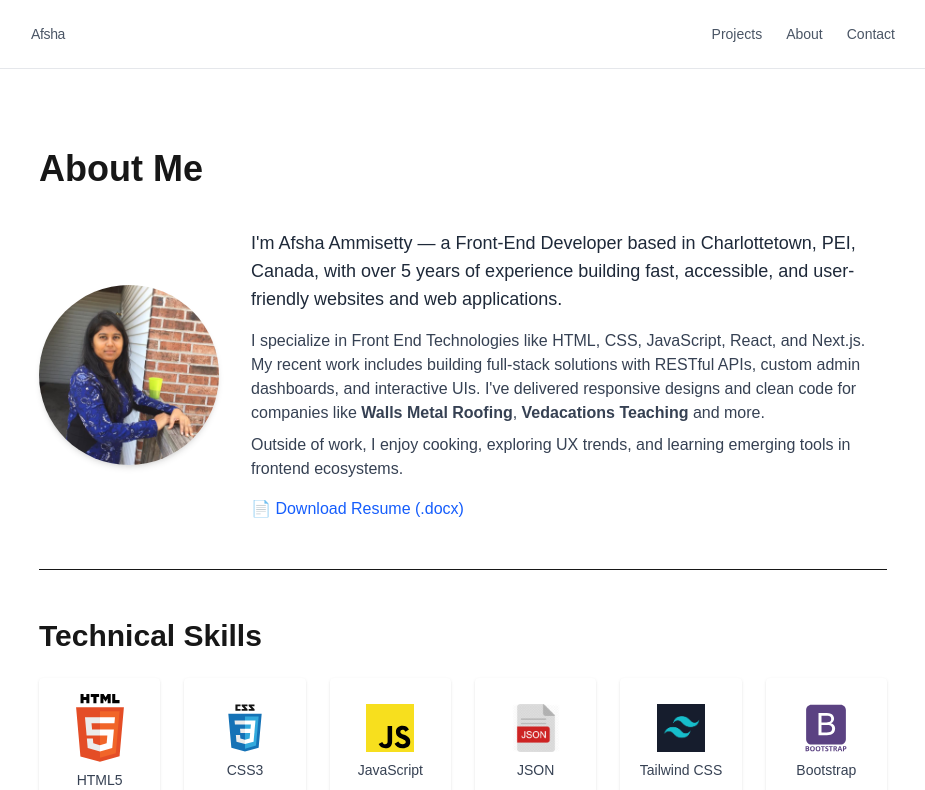
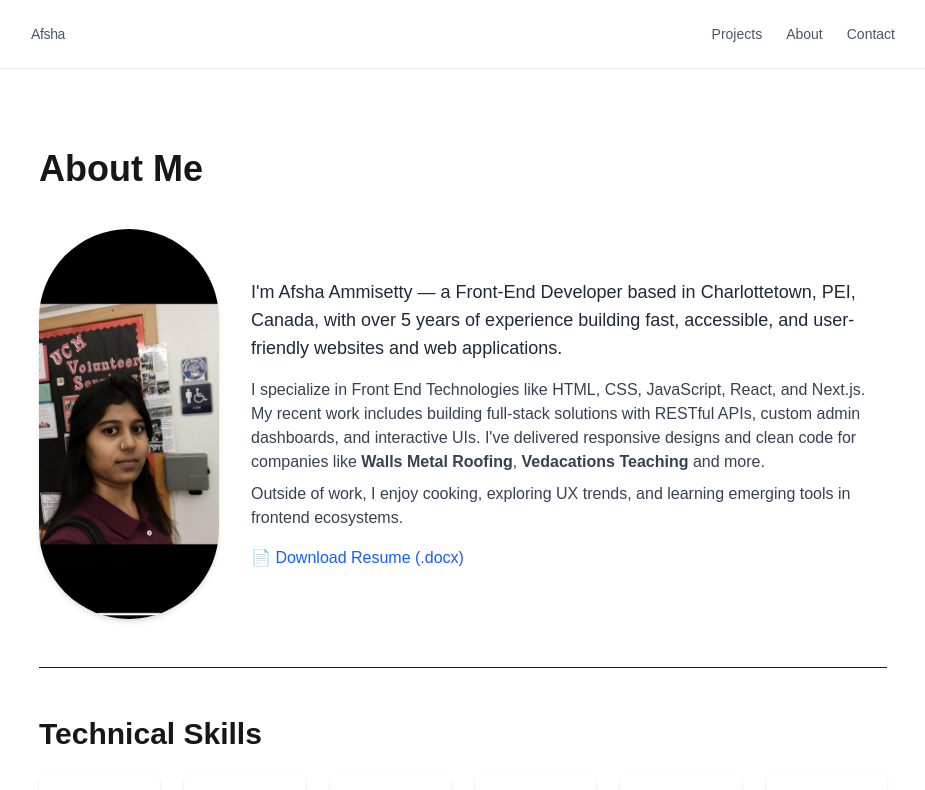
Before and after one commit to ammisettyAfsha/afsha-portfolio, a Next.js app: page /About in a window 1280 px wide. Shown: the top 790 px of the page, without its empty margins (177-1102 px from the left). Built offline with nearby package versions, Linux system fonts and the light colour scheme.

Commit message:
fix pic bug

```diff
--- a/src/app/About/page.tsx
+++ b/src/app/About/page.tsx
@@ -14,7 +14,7 @@ export default function AboutPage() {
         {/* Profile Section */}
         <div className="flex flex-col md:flex-row items-center gap-8 mb-12">
           <Image
-            src="/profile.jfif"
+            src="/profile.png"
             alt="Afsha Ammisetty"
             width={180}
             height={180}
```
